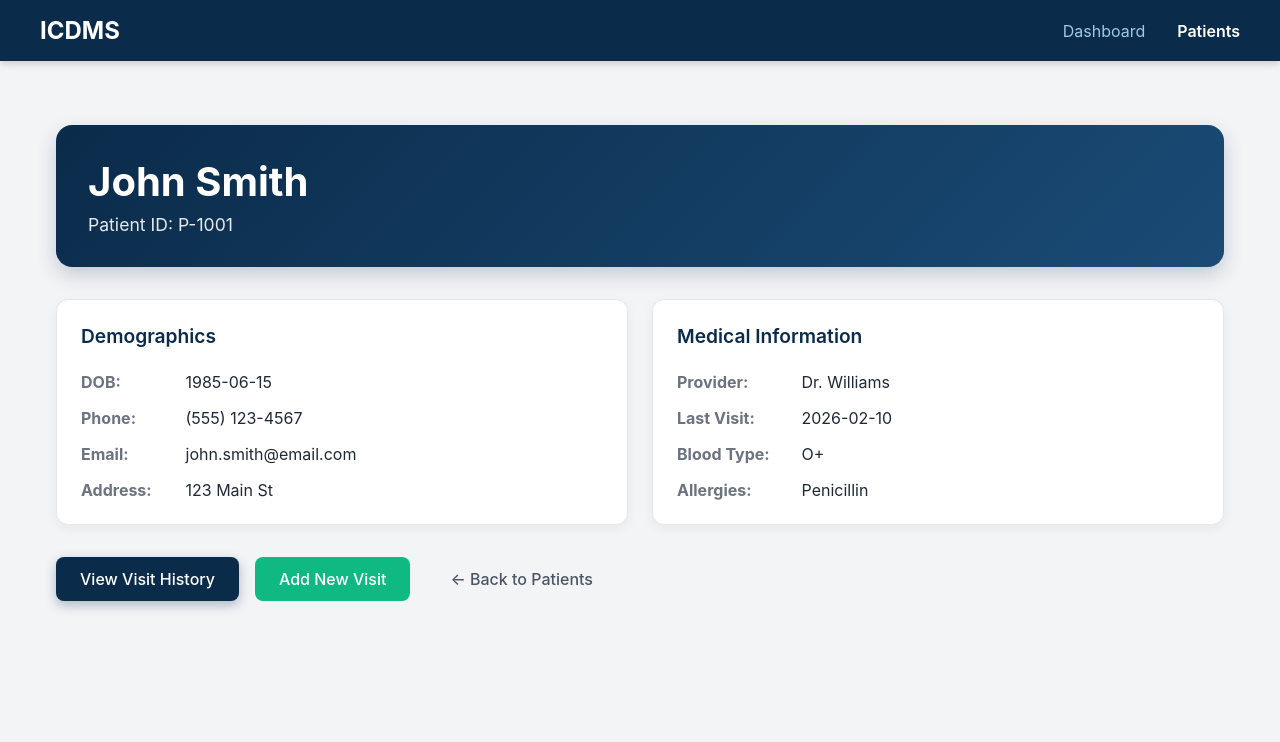
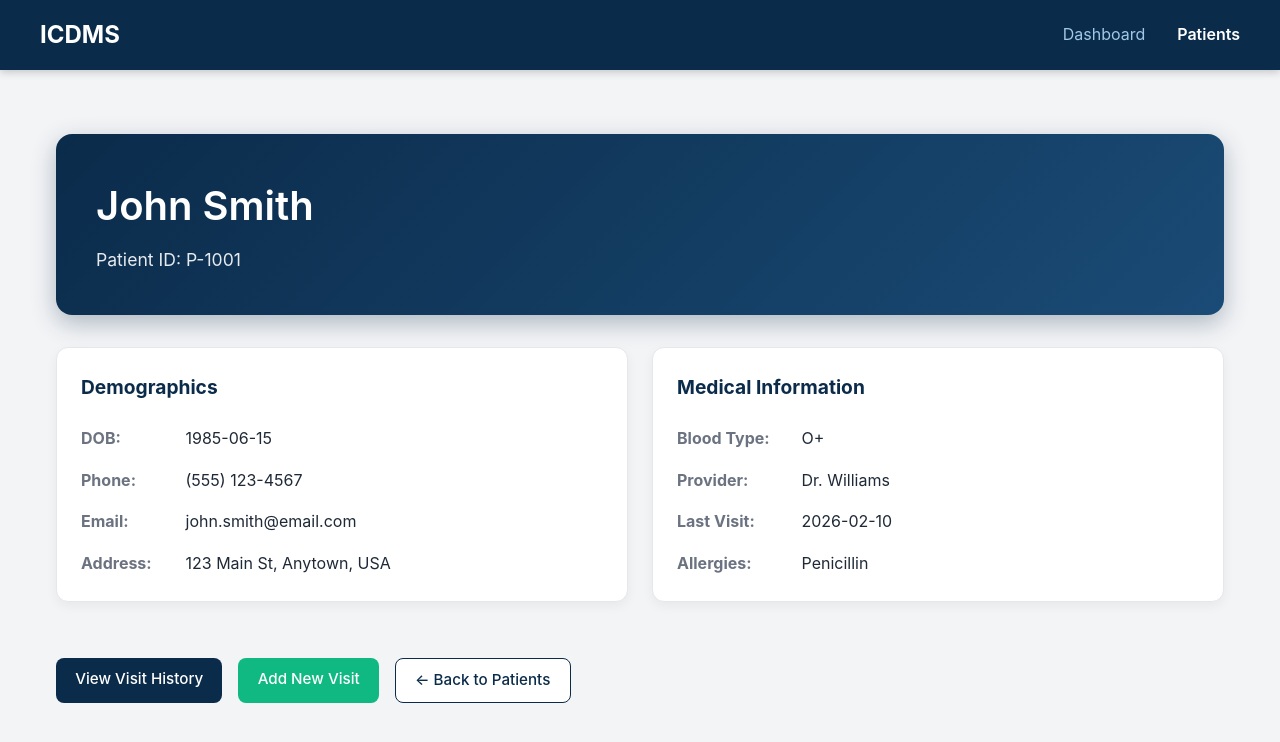
Before and after one commit to nellyuiop/icdms-frontend, a Next.js app: page /patients/P-1001 in a window 1280 px wide. Shown: the top 742 px of the page. Built offline with nearby package versions, Linux system fonts and the light colour scheme.

Commit message:
style: enhance dashboard with stats and professional UI

```diff
--- a/app/globals.css
+++ b/app/globals.css
@@ -7,11 +7,15 @@
 :root {
   --primary: #0b2b4a;
   --primary-light: #1a4b76;
+  --primary-dark: #082238;
   --secondary: #10b981;
+  --accent: #3b82f6;
   --danger: #ef4444;
+  --warning: #f59e0b;
   --dark: #1f2937;
   --light: #f9fafb;
   --gray: #6b7280;
+  --gray-light: #e5e7eb;
   --border: #e5e7eb;
 }
 
@@ -21,31 +25,43 @@ body {
     sans-serif;
   background: #f3f4f6;
   color: var(--dark);
+  line-height: 1.6;
 }
 
 .container {
   max-width: 1200px;
   margin: 0 auto;
-  padding: 0 1rem;
+  padding: 0 1.5rem;
 }
 
+/* Cards */
 .card {
   background: white;
-  border-radius: 8px;
-  box-shadow: 0 2px 4px rgba(0, 0, 0, 0.1);
+  border-radius: 12px;
+  box-shadow: 0 4px 12px rgba(0, 0, 0, 0.05);
   padding: 1.5rem;
-  margin-bottom: 1rem;
+  margin-bottom: 1.5rem;
+  border: 1px solid var(--border);
+  transition:
+    transform 0.2s,
+    box-shadow 0.2s;
 }
 
+.card:hover {
+  box-shadow: 0 8px 24px rgba(0, 0, 0, 0.1);
+}
+
+/* Buttons */
 .btn {
   display: inline-block;
-  padding: 0.5rem 1rem;
-  border-radius: 4px;
+  padding: 0.6rem 1.2rem;
+  border-radius: 8px;
   font-weight: 500;
   text-decoration: none;
   cursor: pointer;
   border: none;
-  transition: all 0.3s;
+  transition: all 0.2s;
+  font-size: 0.95rem;
 }
 
 .btn-primary {
@@ -55,6 +71,8 @@ body {
 
 .btn-primary:hover {
   background: var(--primary-light);
+  transform: translateY(-1px);
+  box-shadow: 0 4px 12px rgba(11, 43, 74, 0.3);
 }
 
 .btn-secondary {
@@ -62,11 +80,29 @@ body {
   color: white;
 }
 
+.btn-secondary:hover {
+  background: #0ea271;
+  transform: translateY(-1px);
+}
+
+.btn-outline {
+  border: 1px solid var(--primary);
+  color: var(--primary);
+  background: white;
+}
+
+.btn-outline:hover {
+  background: var(--primary);
+  color: white;
+}
+
+/* Tables */
 .table-container {
   background: white;
-  border-radius: 8px;
-  box-shadow: 0 2px 4px rgba(0, 0, 0, 0.1);
+  border-radius: 12px;
+  box-shadow: 0 4px 12px rgba(0, 0, 0, 0.05);
   overflow-x: auto;
+  border: 1px solid var(--border);
 }
 
 table {
@@ -81,13 +117,171 @@ th {
   font-weight: 600;
   color: var(--dark);
   border-bottom: 2px solid var(--border);
+  font-size: 0.9rem;
+  text-transform: uppercase;
+  letter-spacing: 0.05em;
 }
 
 td {
   padding: 1rem;
   border-bottom: 1px solid var(--border);
+  color: var(--dark);
 }
 
 tr:hover {
   background: #f8fafc;
 }
+
+/* Forms */
+.form-group {
+  margin-bottom: 1.5rem;
+}
+
+.form-group label {
+  display: block;
+  margin-bottom: 0.5rem;
+  font-weight: 500;
+  color: var(--dark);
+  font-size: 0.95rem;
+}
+
+.form-group input,
+.form-group select,
+.form-group textarea {
+  width: 100%;
+  padding: 0.75rem;
+  border: 1px solid var(--border);
+  border-radius: 8px;
+  font-size: 1rem;
+  transition: all 0.2s;
+  background: white;
+}
+
+.form-group input:focus,
+.form-group select:focus,
+.form-group textarea:focus {
+  outline: none;
+  border-color: var(--primary);
+  box-shadow: 0 0 0 3px rgba(11, 43, 74, 0.1);
+}
+
+/* Stats Cards */
+.stats-grid {
+  display: grid;
+  grid-template-columns: repeat(auto-fit, minmax(200px, 1fr));
+  gap: 1.5rem;
+  margin-bottom: 2rem;
+}
+
+.stat-card {
+  background: white;
+  padding: 1.5rem;
+  border-radius: 12px;
+  box-shadow: 0 4px 12px rgba(0, 0, 0, 0.05);
+  border: 1px solid var(--border);
+  transition: transform 0.2s;
+}
+
+.stat-card:hover {
+  transform: translateY(-2px);
+  box-shadow: 0 8px 24px rgba(0, 0, 0, 0.1);
+}
+
+.stat-value {
+  font-size: 2rem;
+  font-weight: bold;
+  color: var(--primary);
+  margin: 0.5rem 0;
+}
+
+.stat-label {
+  color: var(--gray);
+  font-size: 0.9rem;
+  text-transform: uppercase;
+  letter-spacing: 0.05em;
+}
+
+/* Loading & Error States */
+.loading {
+  text-align: center;
+  padding: 3rem;
+  color: var(--gray);
+  font-size: 1.1rem;
+}
+
+.error {
+  background: #fee2e2;
+  color: var(--danger);
+  padding: 1rem 1.5rem;
+  border-radius: 8px;
+  margin-bottom: 1.5rem;
+  border-left: 4px solid var(--danger);
+}
+
+.success {
+  background: #d1fae5;
+  color: #065f46;
+  padding: 1rem 1.5rem;
+  border-radius: 8px;
+  margin-bottom: 1.5rem;
+  border-left: 4px solid var(--secondary);
+}
+
+/* Profile Header */
+.profile-header {
+  background: linear-gradient(135deg, var(--primary), var(--primary-light));
+  color: white;
+  padding: 2.5rem;
+  border-radius: 16px;
+  margin-bottom: 2rem;
+  box-shadow: 0 8px 24px rgba(11, 43, 74, 0.3);
+}
+
+.profile-header h1 {
+  font-size: 2.5rem;
+  margin-bottom: 0.5rem;
+  font-weight: 600;
+}
+
+.profile-header .patient-id {
+  opacity: 0.9;
+  font-size: 1.1rem;
+}
+
+/* Visit Cards */
+.visit-card {
+  background: white;
+  padding: 1.5rem;
+  border-radius: 12px;
+  margin-bottom: 1rem;
+  border-left: 4px solid var(--primary);
+  box-shadow: 0 4px 12px rgba(0, 0, 0, 0.05);
+  transition: transform 0.2s;
+}
+
+.visit-card:hover {
+  transform: translateX(4px);
+  box-shadow: 0 8px 24px rgba(0, 0, 0, 0.1);
+}
+
+.visit-date {
+  font-weight: 600;
+  color: var(--primary);
+  margin-bottom: 0.5rem;
+  font-size: 1.1rem;
+}
+
+/* Responsive */
+@media (max-width: 768px) {
+  .stats-grid {
+    grid-template-columns: 1fr;
+  }
+
+  .profile-header h1 {
+    font-size: 2rem;
+  }
+
+  .container {
+    padding: 0 1rem;
+  }
+}
--- a/app/patients/[id]/page.tsx
+++ b/app/patients/[id]/page.tsx
@@ -4,7 +4,7 @@ import { useState, useEffect } from "react";
 import { useParams } from "next/navigation";
 import Link from "next/link";
 
-// Mock data directly in the file
+// Mock data
 const mockPatients = [
   {
     id: "P-1001",
@@ -12,7 +12,7 @@ const mockPatients = [
     dob: "1985-06-15",
     phone: "(555) 123-4567",
     email: "john.smith@email.com",
-    address: "123 Main St",
+    address: "123 Main St, Anytown, USA",
     lastVisit: "2026-02-10",
     provider: "Dr. Williams",
     bloodType: "O+",
@@ -24,7 +24,7 @@ const mockPatients = [
     dob: "1978-11-23",
     phone: "(555) 234-5678",
     email: "maria.garcia@email.com",
-    address: "456 Oak Ave",
+    address: "456 Oak Ave, Somewhere, USA",
     lastVisit: "2026-02-12",
     provider: "Dr. Chen",
     bloodType: "A-",
@@ -45,36 +45,15 @@ export default function PatientProfilePage() {
     setLoading(false);
   }, [patientId]);
 
-  if (loading) return <div style={{ padding: "2rem" }}>Loading...</div>;
-
-  if (!patient) {
-    return (
-      <div style={{ padding: "2rem" }}>
-        <h1>Patient Not Found</h1>
-        <Link href="/patients">Back to Patients</Link>
-      </div>
-    );
-  }
+  if (loading) return <div className="loading">Loading patient profile...</div>;
+  if (!patient) return <div className="error">Patient not found</div>;
 
   return (
-    <div style={{ padding: "2rem 0" }}>
-      {/* Patient Header Card */}
-      <div
-        style={{
-          background: "linear-gradient(135deg, #0b2b4a 0%, #1a4b76 100%)",
-          color: "white",
-          padding: "2rem",
-          borderRadius: "16px",
-          marginBottom: "2rem",
-          boxShadow: "0 8px 20px rgba(0,40,80,0.2)",
-        }}
-      >
-        <h1 style={{ fontSize: "2.5rem", marginBottom: "0.5rem" }}>
-          {patient.name}
-        </h1>
-        <p style={{ opacity: 0.9, fontSize: "1.1rem" }}>
-          Patient ID: {patient.id}
-        </p>
+    <div className="container" style={{ padding: "2rem 0" }}>
+      {/* Patient Header */}
+      <div className="profile-header">
+        <h1>{patient.name}</h1>
+        <p className="patient-id">Patient ID: {patient.id}</p>
       </div>
 
       {/* Patient Details Grid */}
@@ -87,32 +66,23 @@ export default function PatientProfilePage() {
         }}
       >
         {/* Demographics Card */}
-        <div
-          style={{
-            background: "white",
-            padding: "1.5rem",
-            borderRadius: "12px",
-            boxShadow: "0 4px 12px rgba(0,0,0,0.05)",
-            border: "1px solid #e5e7eb",
-          }}
-        >
-          <h3
+        <div className="card">
+          <h2
             style={{
-              color: "#0b2b4a",
+              color: "var(--primary)",
               marginBottom: "1.5rem",
               fontSize: "1.2rem",
-              fontWeight: "600",
             }}
           >
             Demographics
-          </h3>
+          </h2>
           <div
             style={{ display: "flex", flexDirection: "column", gap: "1rem" }}
           >
             <div>
               <strong
                 style={{
-                  color: "#6b7280",
+                  color: "var(--gray)",
                   width: "100px",
                   display: "inline-block",
                 }}
@@ -124,7 +94,7 @@ export default function PatientProfilePage() {
             <div>
               <strong
                 style={{
-                  color: "#6b7280",
+                  color: "var(--gray)",
                   width: "100px",
                   display: "inline-block",
                 }}
@@ -136,7 +106,7 @@ export default function PatientProfilePage() {
             <div>
               <strong
                 style={{
-                  color: "#6b7280",
+                  color: "var(--gray)",
                   width: "100px",
                   display: "inline-block",
                 }}
@@ -148,7 +118,7 @@ export default function PatientProfilePage() {
             <div>
               <strong
                 style={{
-                  color: "#6b7280",
+                  color: "var(--gray)",
                   width: "100px",
                   display: "inline-block",
                 }}
@@ -161,32 +131,35 @@ export default function PatientProfilePage() {
         </div>
 
         {/* Medical Info Card */}
-        <div
-          style={{
-            background: "white",
-            padding: "1.5rem",
-            borderRadius: "12px",
-            boxShadow: "0 4px 12px rgba(0,0,0,0.05)",
-            border: "1px solid #e5e7eb",
-          }}
-        >
-          <h3
+        <div className="card">
+          <h2
             style={{
-              color: "#0b2b4a",
+              color: "var(--primary)",
               marginBottom: "1.5rem",
               fontSize: "1.2rem",
-              fontWeight: "600",
             }}
           >
             Medical Information
-          </h3>
+          </h2>
           <div
             style={{ display: "flex", flexDirection: "column", gap: "1rem" }}
           >
             <div>
               <strong
                 style={{
-                  color: "#6b7280",
+                  color: "var(--gray)",
+                  width: "120px",
+                  display: "inline-block",
+                }}
+              >
+                Blood Type:
+              </strong>{" "}
+              {patient.bloodType || "Not recorded"}
+            </div>
+            <div>
+              <strong
+                style={{
+                  color: "var(--gray)",
                   width: "120px",
                   display: "inline-block",
                 }}
@@ -198,7 +171,7 @@ export default function PatientProfilePage() {
             <div>
               <strong
                 style={{
-                  color: "#6b7280",
+                  color: "var(--gray)",
                   width: "120px",
                   display: "inline-block",
                 }}
@@ -210,28 +183,14 @@ export default function PatientProfilePage() {
             <div>
               <strong
                 style={{
-                  color: "#6b7280",
-                  width: "120px",
-                  display: "inline-block",
-                }}
-              >
-                Blood Type:
-              </strong>{" "}
-              {patient.bloodType || "Not recorded"}
-            </div>
-            <div>
-              <strong
-                style={{
-                  color: "#6b7280",
+                  color: "var(--gray)",
                   width: "120px",
                   display: "inline-block",
                 }}
               >
                 Allergies:
               </strong>{" "}
-              {patient.allergies?.length
-                ? patient.allergies.join(", ")
-                : "None"}
+              {patient.allergies?.join(", ") || "None"}
             </div>
           </div>
         </div>
@@ -241,42 +200,17 @@ export default function PatientProfilePage() {
       <div style={{ display: "flex", gap: "1rem", flexWrap: "wrap" }}>
         <Link
           href={`/patients/${patientId}/visits`}
-          style={{
-            padding: "0.75rem 1.5rem",
-            background: "#0b2b4a",
-            color: "white",
-            textDecoration: "none",
-            borderRadius: "8px",
-            fontWeight: "500",
-            boxShadow: "0 4px 12px rgba(11,43,74,0.3)",
-          }}
+          className="btn btn-primary"
         >
           View Visit History
         </Link>
         <Link
           href={`/patients/${patientId}/visits/new`}
-          style={{
-            padding: "0.75rem 1.5rem",
-            background: "#10b981",
-            color: "white",
-            textDecoration: "none",
-            borderRadius: "8px",
-            fontWeight: "500",
-          }}
+          className="btn btn-secondary"
         >
           Add New Visit
         </Link>
-        <Link
-          href="/patients"
-          style={{
-            padding: "0.75rem 1.5rem",
-            background: "#f3f4f6",
-            color: "#4b5563",
-            textDecoration: "none",
-            borderRadius: "8px",
-            fontWeight: "500",
-          }}
-        >
+        <Link href="/patients" className="btn btn-outline">
           ← Back to Patients
         </Link>
       </div>
```
Also changed, not shown: app/page.tsx (+152 -18 lines).
